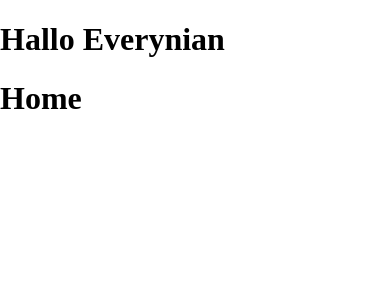
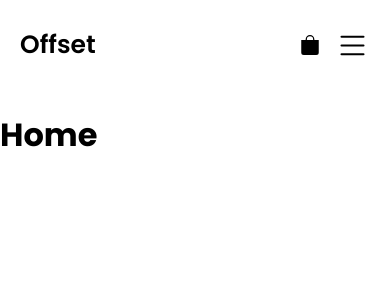
Before and after one commit to Karan-Dayani/Offset, a React (Vite) app: page / in a window 390 px wide. Shown: the top 300 px of the page. Built offline with nearby package versions, Linux system fonts and the light colour scheme.

Commit message:
made responsive header

```diff
--- a/index.html
+++ b/index.html
@@ -3,6 +3,9 @@
   <head>
     <meta charset="UTF-8" />
     <meta name="viewport" content="width=device-width, initial-scale=1.0" />
+    <link rel="preconnect" href="https://fonts.googleapis.com">
+    <link rel="preconnect" href="https://fonts.gstatic.com" crossorigin>
+    <link href="https://fonts.googleapis.com/css2?family=Poppins:wght@100;200;300;400;500;600;700;800;900&display=swap" rel="stylesheet">
     <link rel="stylesheet" href="/src/index.css">
     <title>Offset</title>
   </head>
--- a/package.json
+++ b/package.json
@@ -4,7 +4,7 @@
   "version": "0.0.0",
   "type": "module",
   "scripts": {
-    "dev": "vite",
+    "dev": "vite --host",
     "build": "vite build",
     "lint": "eslint . --ext js,jsx --report-unused-disable-directives --max-warnings 0",
     "preview": "vite preview"
--- a/src/App.jsx
+++ b/src/App.jsx
@@ -11,6 +11,11 @@ import Layout from "./components/Layout";
 const router = createBrowserRouter(createRoutesFromElements(
     <Route path="/" element={<Layout />} >
         <Route index element={<h1>Home</h1>} />
+        <Route path="/collection" element={<h1>Collection</h1>} />
+        <Route path="/men" element={<h1>men</h1>} />
+        <Route path="/women" element={<h1>women</h1>} />
+        <Route path="/about" element={<h1>about</h1>} />
+        <Route path="/cart" element={<h1>cart</h1>} />
     </Route>
 ))
 
--- a/src/components/Header.jsx
+++ b/src/components/Header.jsx
@@ -1,9 +1,54 @@
 import React from "react";
+import { Link, NavLink } from "react-router-dom";
 
 export default function Header() {
+    const [menuClass, setMenuClass] = React.useState("mob-header-menu")
+
+    function handleNavMenu() {
+        setMenuClass(prevClass => prevClass === "mob-header-menu" ? "mob-header-menu active-menu" : "mob-header-menu")
+    }
+
     return (
         <header>
-            <h1>Hallo Everynian</h1>
+            <div className="pc-header">
+                <ul className="header-start-links">
+                    <li><NavLink to="/collection">Collection</NavLink></li>
+                    <li><NavLink to="/women">Women</NavLink></li>
+                    <li><NavLink to="/men">Men</NavLink></li>
+                </ul>
+                <Link to="/" className="site-logo">Offset</Link>
+                <ul className="header-end-links">
+                    <li><NavLink to="/about">About</NavLink></li>
+                    <li>
+                        <NavLink to="/cart">
+                            <svg xmlns="http://www.w3.org/2000/svg" width="20" height="20" fill="currentColor" className="bi bi-bag-fill" viewBox="0 0 16 16">
+                                <path d="M8 1a2.5 2.5 0 0 1 2.5 2.5V4h-5v-.5A2.5 2.5 0 0 1 8 1m3.5 3v-.5a3.5 3.5 0 1 0-7 0V4H1v10a2 2 0 0 0 2 2h10a2 2 0 0 0 2-2V4z"/>
+                            </svg>
+                        </NavLink>
+                    </li>
+                </ul>
+            </div>
+            <div className="mob-header">
+                <Link to="/" className="site-logo">Offset</Link>
+                <div className="header-end">
+                    <NavLink to="/cart">
+                        <svg xmlns="http://www.w3.org/2000/svg" width="20" height="20" fill="currentColor" className="bi bi-bag-fill" viewBox="0 0 16 16">
+                            <path d="M8 1a2.5 2.5 0 0 1 2.5 2.5V4h-5v-.5A2.5 2.5 0 0 1 8 1m3.5 3v-.5a3.5 3.5 0 1 0-7 0V4H1v10a2 2 0 0 0 2 2h10a2 2 0 0 0 2-2V4z"/>
+                        </svg>
+                    </NavLink>
+                    <svg onClick={handleNavMenu} xmlns="http://www.w3.org/2000/svg" width="35" height="35" fill="currentColor" className="bi bi-list" viewBox="0 0 16 16">
+                        <path fillRule="evenodd" d="M2.5 12a.5.5 0 0 1 .5-.5h10a.5.5 0 0 1 0 1H3a.5.5 0 0 1-.5-.5m0-4a.5.5 0 0 1 .5-.5h10a.5.5 0 0 1 0 1H3a.5.5 0 0 1-.5-.5m0-4a.5.5 0 0 1 .5-.5h10a.5.5 0 0 1 0 1H3a.5.5 0 0 1-.5-.5"/>
+                    </svg>
+                </div>
+            </div>
+            <div className={menuClass}>
+                <ul>
+                    <li><NavLink to="/collection">Collection</NavLink></li>
+                    <li><NavLink to="/women">Women</NavLink></li>
+                    <li><NavLink to="/men">Men</NavLink></li>
+                    <li><NavLink to="/about">About</NavLink></li>
+                </ul>
+            </div>
         </header>
     )
 }
--- a/src/index.css
+++ b/src/index.css
@@ -6,4 +6,127 @@ html,
 body {
     margin: 0;
     padding: 0;
+    font-family: 'Poppins', sans-serif;
 }
+
+/*> Header css */
+.pc-header {
+    height: 90px;
+    display: grid;
+    grid-template-columns: 1fr auto 1fr;
+    padding: 0 35px;
+}
+
+.pc-header > .site-logo,
+.mob-header > .site-logo {
+    height: inherit;
+    display: flex;
+    align-items: center;
+    text-decoration: none;
+    color: #000000;
+    font-size: 25px;
+    font-weight: 600;
+}
+
+.pc-header > ul {
+    margin: 0;
+    height: 100%;
+    padding: 0;
+    list-style: none;
+    display: flex;
+    align-items: center;
+    gap: 15px;
+}
+
+.pc-header > ul > li {
+    height: inherit;
+}
+
+.pc-header > .header-start-links {
+    justify-content: start;
+}
+
+.pc-header > .header-end-links {
+    justify-content: end;
+}
+
+.pc-header > ul > li > a {
+    display: flex;
+    height: inherit;
+    align-items: center;
+    text-decoration: none;
+    font-size: 13px;
+    text-transform: uppercase;
+    color: #000000;
+    border-bottom: 1px solid #ffffff;
+    transition: 0.2s ease;
+}
+
+.pc-header > ul > li > a:hover {
+    opacity: 80%;
+    border-bottom: 1px solid #000000;
+}
+
+.mob-header,
+.mob-header-menu {
+    display: none;
+}
+
+@media screen and (max-width: 768px) {
+    .pc-header {
+        display: none;
+    }
+
+    .mob-header {
+        display: flex;
+        justify-content: space-between;
+        align-items: center;
+        height: 90px;
+        padding: 0 20px;
+    }
+
+    .mob-header > div > a {
+        display: flex;
+        height: inherit;
+        align-items: center;
+        text-decoration: none;
+        font-size: 15px;
+        text-transform: uppercase;
+        color: #000000;
+    }
+
+    .mob-header > .header-end {
+        display: flex;
+        flex-direction: row;
+        align-items: center;
+        gap: 15px;
+    }
+
+    .mob-header-menu {
+        height: 0;
+        overflow: hidden;
+        display: flex;
+        justify-content: center;
+        align-items: center;
+        text-align: center;
+        transition: all 0.5s ease;
+    }
+
+    .active-menu {
+        height: 96px;
+    }
+
+    .mob-header-menu > ul {
+        margin: 0;
+        padding: 0;
+    }
+
+    .mob-header-menu > ul > li {
+        list-style: none;
+    }
+
+    .mob-header-menu > ul > li > a {
+        text-decoration: none;
+        color: #000000;
+    }
+}
```
